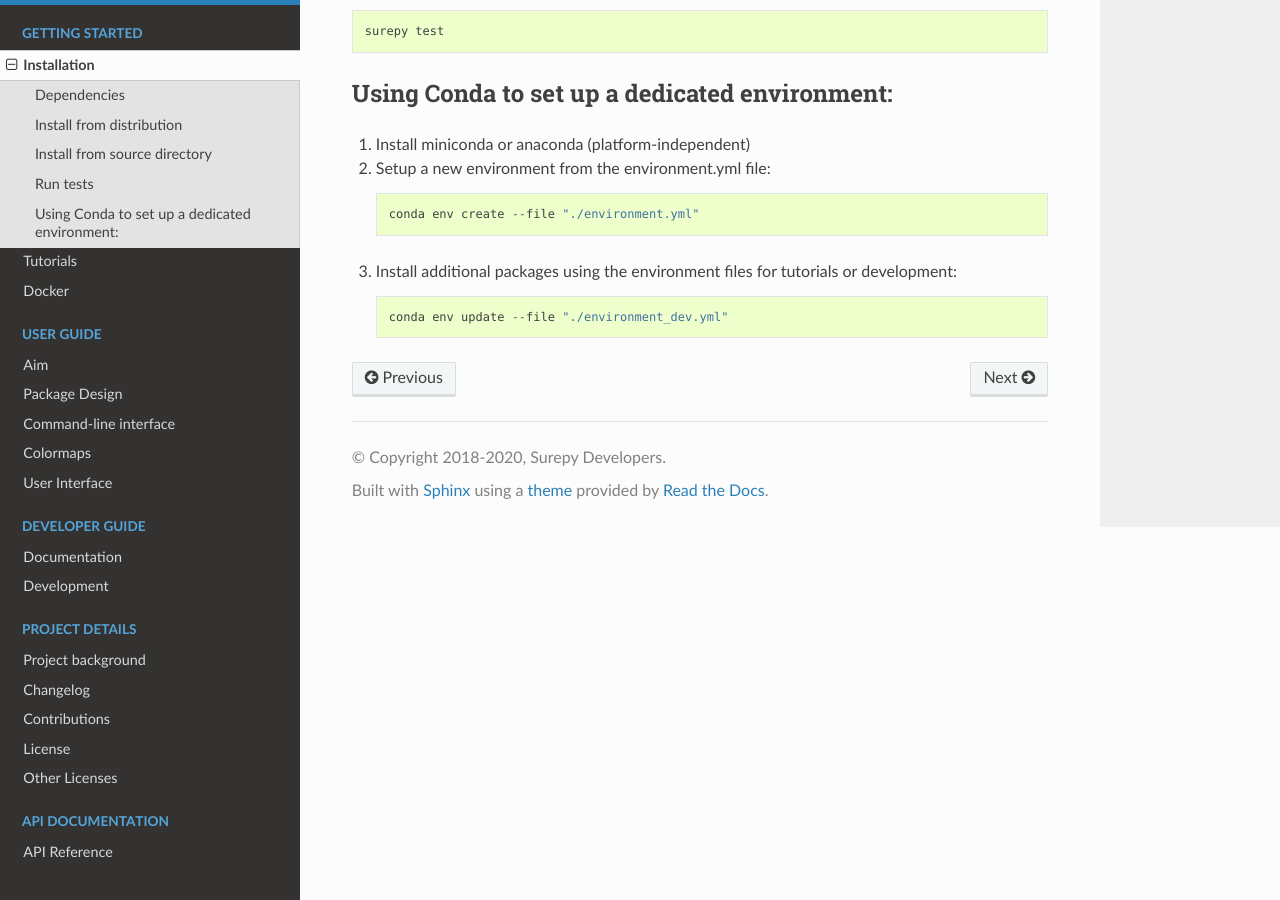
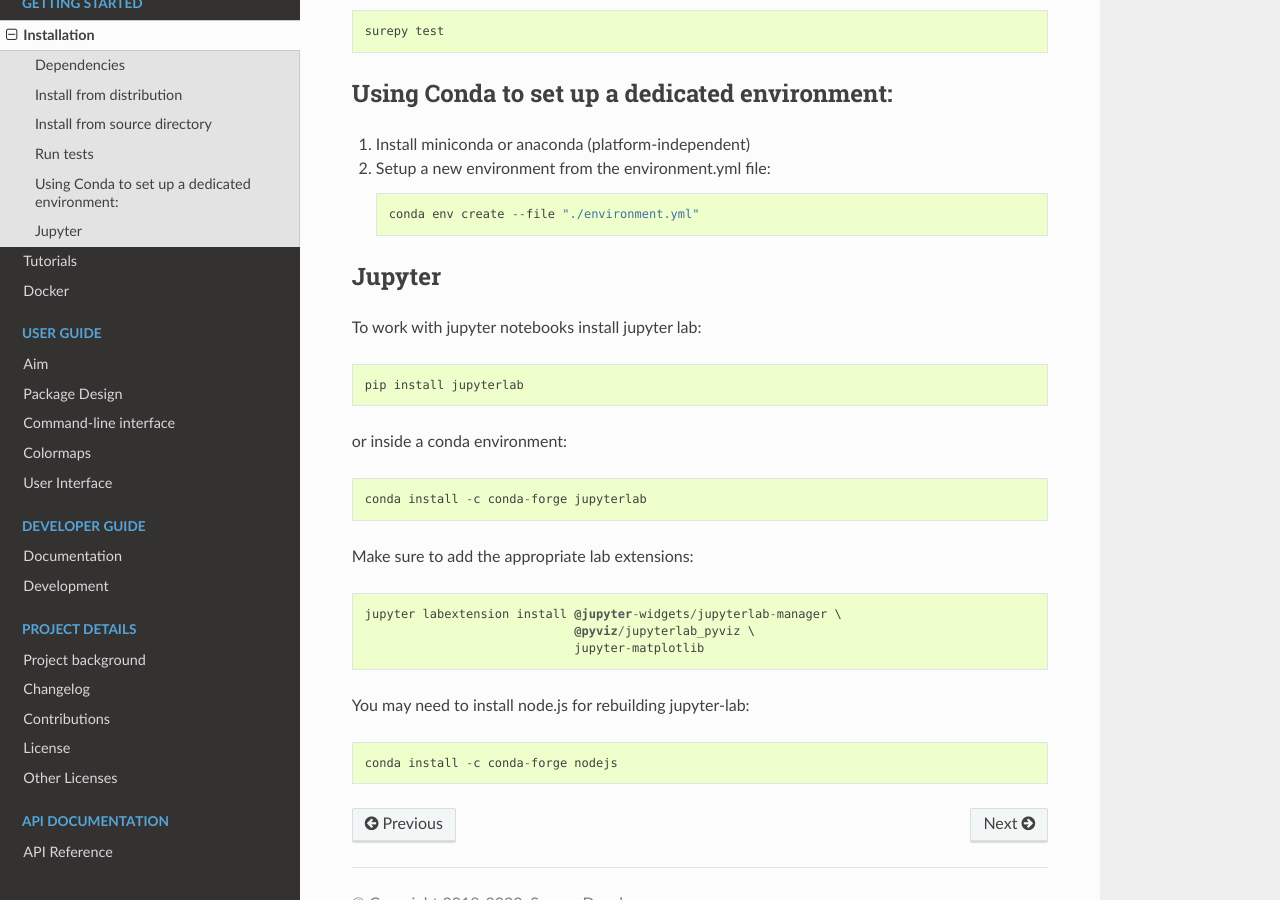
Before and after one commit to super-resolution/Locan, a Sphinx documentation site: the page built from docs/installation.rst, in a window 1280 px wide and 900 px high, scrolled down 1001 px. Built offline with Sphinx 7.4.7 and the Read the Docs theme 2.0.0, drawn with Linux system fonts in a browser that asks for light colours.

Commit message:
Update documentation for installation

```diff
--- a/docs/installation.rst
+++ b/docs/installation.rst
@@ -50,6 +50,24 @@ Using Conda to set up a dedicated environment:
 
 	conda env create --file "./environment.yml"
 
-3) Install additional packages using the environment files for tutorials or development::
 
-    conda env update --file "./environment_dev.yml"
+Jupyter
+-----------------------
+
+To work with jupyter notebooks install jupyter lab::
+
+    pip install jupyterlab
+
+or inside a conda environment::
+
+    conda install -c conda-forge jupyterlab
+
+Make sure to add the appropriate lab extensions::
+
+    jupyter labextension install @jupyter-widgets/jupyterlab-manager \
+                                 @pyviz/jupyterlab_pyviz \
+                                 jupyter-matplotlib
+
+You may need to install node.js for rebuilding jupyter-lab::
+
+    conda install -c conda-forge nodejs
--- a/environment.yml
+++ b/environment.yml
@@ -16,11 +16,11 @@ dependencies:
 - cython
 - pip
 - numba
+- tqdm
 
 # additions for open3d
 - addict
 - plyfile
-- tqdm
 
 # Python tests
 - pytest-runner
```
Also changed, not shown: docs/development.rst (+15 -1 lines).
